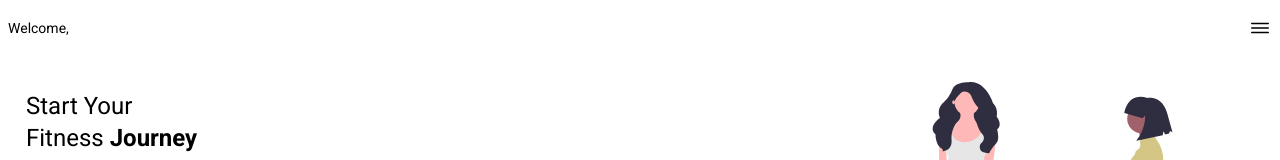
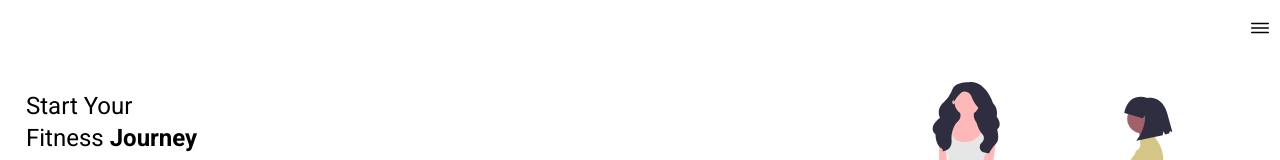
Before and after one commit to amirabdulaziz/upsifh, a React (Vite) app: page /homepage in a window 1280 px wide. Shown: the top 160 px of the page. Built offline with nearby package versions, Linux system fonts and the light colour scheme; no server answers.

Commit message:
redownload android cap

```diff
--- a/package.json
+++ b/package.json
@@ -21,6 +21,7 @@
     "@capacitor/keyboard": "6.0.0",
     "@capacitor/splash-screen": "^6.0.0",
     "@capacitor/status-bar": "6.0.0",
+    "@codetrix-studio/capacitor-google-auth": "^3.4.0-rc.4",
     "@emotion/react": "^11.11.4",
     "@emotion/styled": "^11.11.5",
     "@ionic/react": "^8.0.0",
--- a/src/pages/Homepage/homepage.tsx
+++ b/src/pages/Homepage/homepage.tsx
@@ -87,7 +87,7 @@ const Homepage: React.FC = () => {
             <div className="flex flex-cols justify-between items-center px-2">
               <IonRow>
                 <IonText>
-                  <p className="text-sm">
+                  <p className="text-sm text-tertiary">
                     Welcome,{" "}
                     <span className="text-sm font-bold">{userName}</span>
                   </p>{" "}
@@ -95,6 +95,7 @@ const Homepage: React.FC = () => {
               </IonRow>
               <IonRow>
                 <IonIcon
+                color="#ffffff"
                   icon={menuOutline}
                   className="h-10 w-6"
                   onClick={() => {
```
Also changed, not shown: 4 other files (tests, documents, lock files or other folders).
